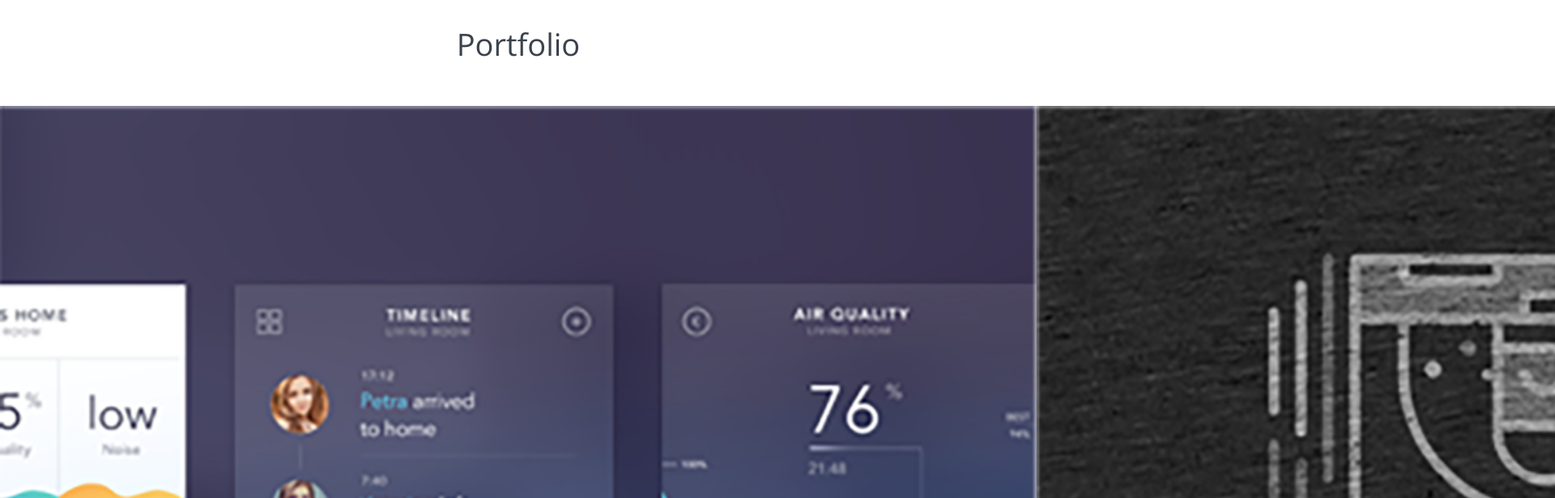
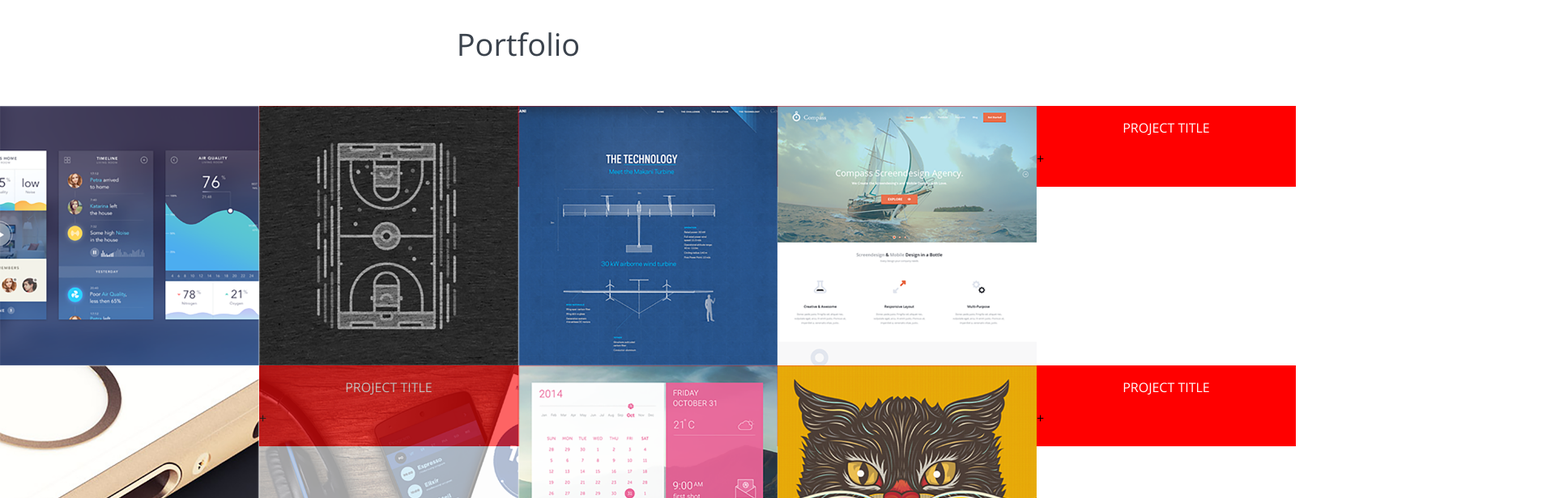
Before and after one commit to PiotrWolski1000/react-pixel-perfect-website, a React (Create React App) app: page / in a window 1280 px wide. Shown: the part 620-1236 px from the top of the page at 81% size, 1920 px wide, since content can reach past the window. Built offline with nearby package versions, Linux system fonts and the light colour scheme.

Commit message:
fixes css

```diff
--- a/src/css/portfolio.scss
+++ b/src/css/portfolio.scss
@@ -1,3 +1,5 @@
+@import "./shared.scss";
+
 .portfolio {
     display: block;
     width: 100%;
@@ -19,6 +21,12 @@
     grid-template-rows: repeat(2, 1fr);
     grid-template-columns: repeat(4, 1fr);
 
+
+    // @media(min-width: 1440px) {
+    //     grid-template-rows: repeat(1, 1fr);
+    //     grid-template-columns: repeat(8, 1fr);
+    // }
+
     @media(max-width: 600px) {
         grid-template-rows: repeat(4, 1fr);
         grid-template-columns: repeat(2, 1fr);
@@ -30,12 +38,46 @@
 
 }
 
-.grid__item {
+.grid__item__wrapper {
+    display: flex;
+    // flex-direction: column;
+
+    p{
+        text-align:center;
+        width: 100%;
+
+        width:100%;
+        color:#FFFFFF;
+        font-family: "Open Sans";
+        text-transform:uppercase;
+        // color: var(--salmon);
+        // display:none;
+    }
+
+    object-fit: contain;
+}
+
+.grid__image {
     width: 100%;
     height: 100%;
-    img {
-        width: 100%;
-        height: 100%;
 
+    &:hover{
+        filter: brightness(0.3);
+        -webkit-filter:brightness(0.3);
+        -ms-filter:brightness(0.3);
     }
 }
+
+.grid__image__hover {
+    // color: var(--salmon)
+    width: 100%;
+    height: 100%;
+    min-width: 100%;
+    max-height: 100px;
+    background-color: red;
+
+}
+
+.grid__hover__plus{
+
+}
```
